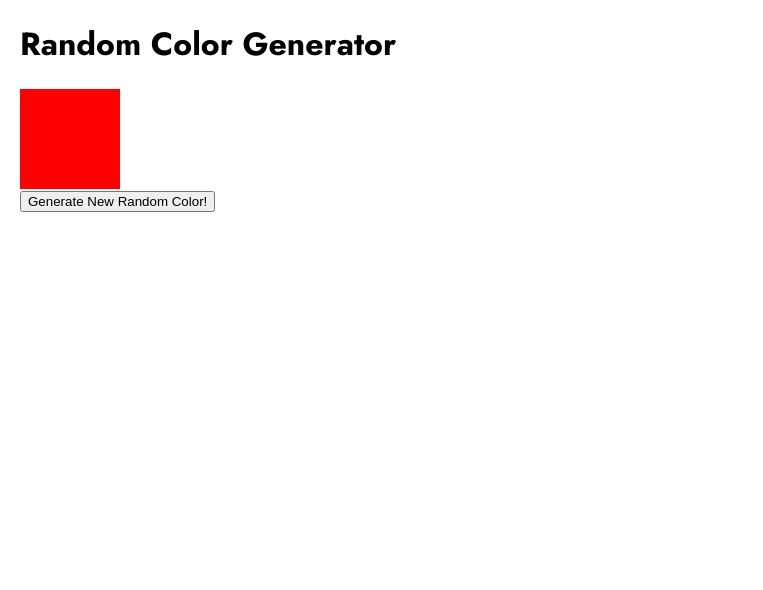
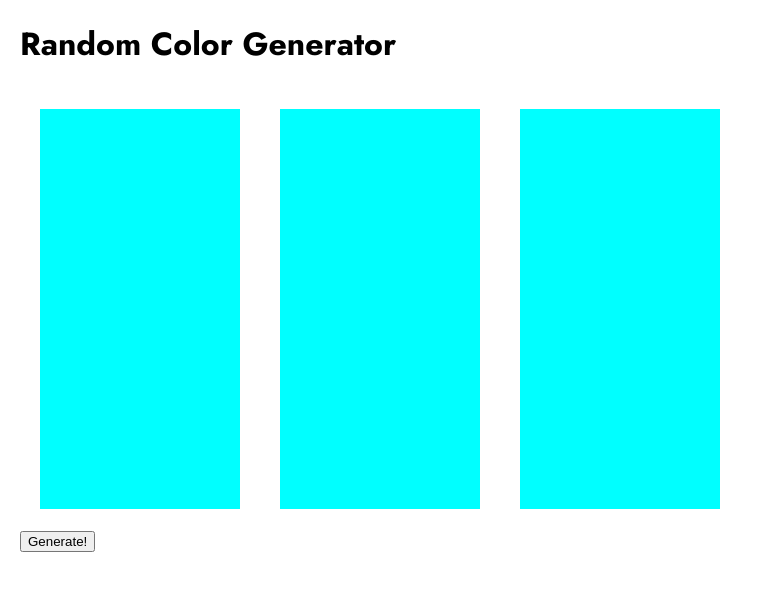
Before and after one commit to dsw225/randomLab, a plain HTML site: page src/index.html in a window 1280 px wide. Shown: the whole page, without its empty margins (0-763 px from the left). Drawn offline with Linux system fonts and the light colour scheme.

Commit message:
update commitx3

```diff
--- a/src/css/style.css
+++ b/src/css/style.css
@@ -10,6 +10,7 @@ body {
     font-style: normal;
     background-color: var(--background-color);
     color: var(--main-text-color);
+    align-items: center; /* Idk how to align center */
     margin: 20px;
   }
 
@@ -17,8 +18,17 @@ body {
     max-width: 800px;
 }
 
-.color-box{
-    background-color: red;
-    width: 100px;
-    height:100px;
+.color-scheme {
+    display: flex;
+    flex-direction: row;
+    align-content: center;
+
+    .color-box{
+        background-color: aqua;
+        width: 200px;;
+        height:calc(100vh - 400px);
+        float: left;
+        margin: 20px;
+        overflow: hidden;
+    }
 }
--- a/src/index.html
+++ b/src/index.html
@@ -13,11 +13,13 @@
     <body>
         <div class="main-container">
             <h1 id="Title">Random Color Generator</h1>
-            <div class="color-box" style="background-color: ;">
-                <svg>/* square to display color */</svg>
-            </div>
+            <div class="color-scheme">
+                <div class="color-box" id="color-box1"></div>
+                <div class="color-box" id="color-box2"></div>
+                <div class="color-box" id="color-box3"></div>
+            </div
             <div id="button">
-                <input type="submit" value="Generate New Random Color!" onclick="generateColor()"/>
+                <button type="button" onclick="boxColor()">Generate!</button>
             </div>
     </body>
 </html>
--- a/src/index.js
+++ b/src/index.js
@@ -6,10 +6,22 @@ const characters ='ABCDEFGHIJKLMNOPQRSTUVWXYZ0123456789';
 /*
 Random 6 Alphanumeric hex method
 */
-function generateColor(length) {
-    let result = ' ';
+
+function generateColor() {
+    let result = '#';
     for ( let i = 0; i < 6; i++ ) {
         result += characters.charAt(Math.floor(Math.random() * 6));
     }
+
     return result;
 }
+
+function boxColor() {
+    let color1 =generateColor();
+    let color2 =generateColor();
+    let color3 =generateColor();
+
+    document.getElementById("color-box1").style.backgroundColor = color1;
+    document.getElementById("color-box2").style.backgroundColor = color2;
+    document.getElementById("color-box3").style.backgroundColor = color3;
+}
```
